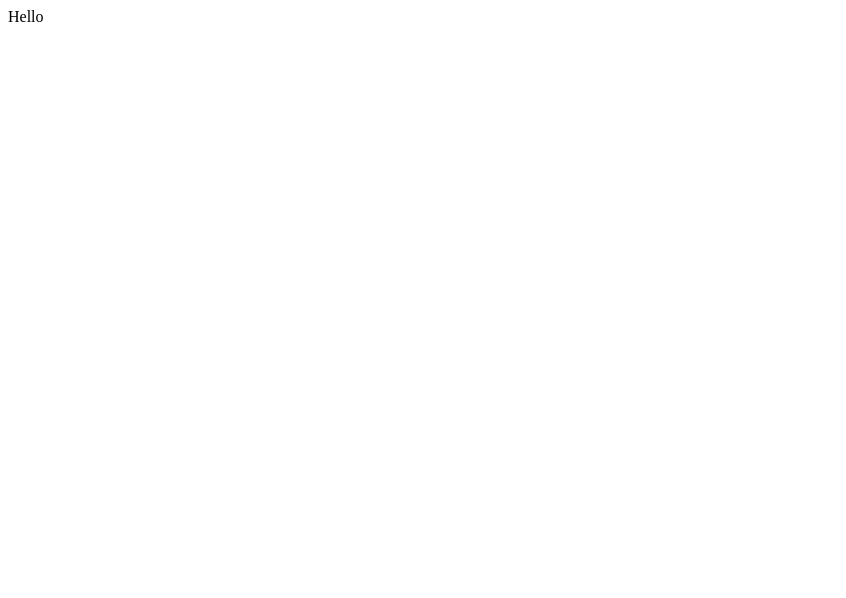
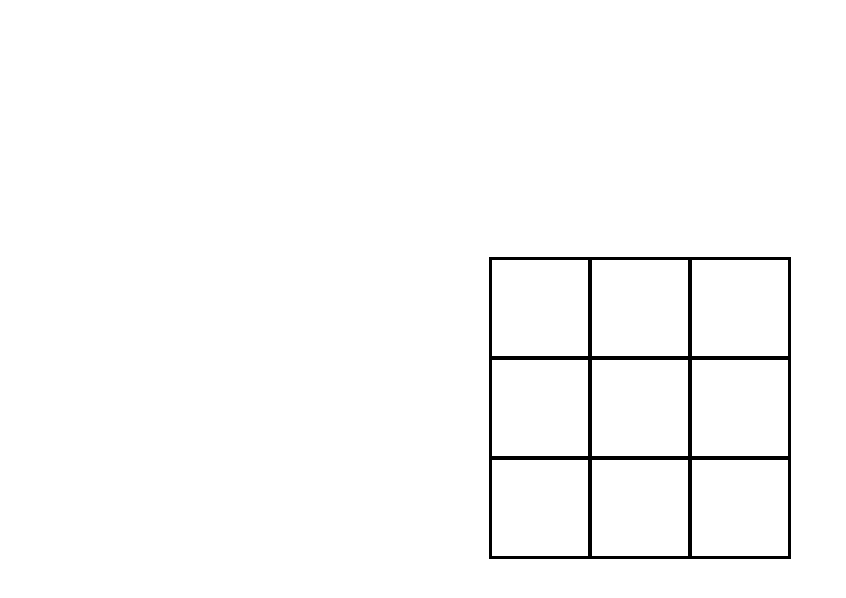
Before and after one commit to ingaSiu/react-small-projects, a React (Vite) app in the folder tic-tac-toe-v2/: page / in a window 1280 px wide. Shown: the top 598 px of the page, without its empty margins (0-846 px from the left). Built offline with nearby package versions, Linux system fonts and the light colour scheme.

Commit message:
add board

```diff
--- a/tic-tac-toe-v2/src/App.jsx
+++ b/tic-tac-toe-v2/src/App.jsx
@@ -1,7 +1,21 @@
-import './App.css';
+import Cell from './components/Cell';
+import { useState } from 'react';
 
 const App = () => {
-  return <div>Hello</div>;
+  const [cells, setCells] = useState(['', '', '', '', '', '', '', '', '']);
+  const [go, setGo] = useState('circle');
+  const [winningMessage, setWinningMessage] = useState('');
+  return (
+    <div className="app">
+      <div className="gameBoard">
+        {cells.map((cell, index) => (
+          <Cell key={index} id={index} cell={cell} />
+        ))}
+
+        <p></p>
+      </div>
+    </div>
+  );
 };
 
 export default App;
```
